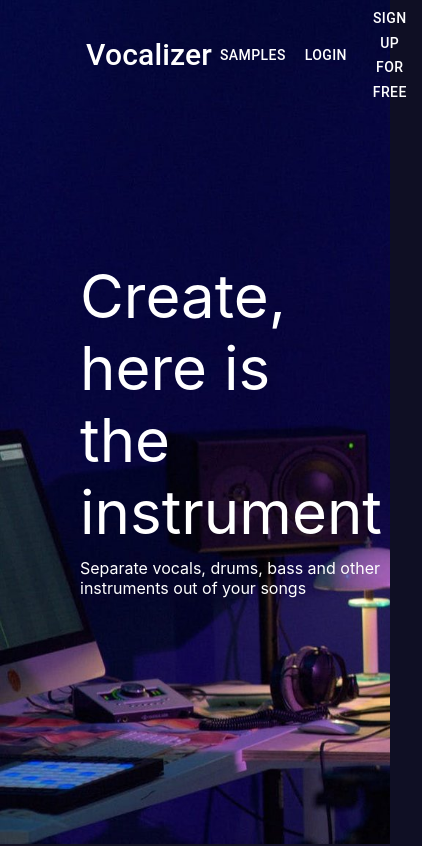
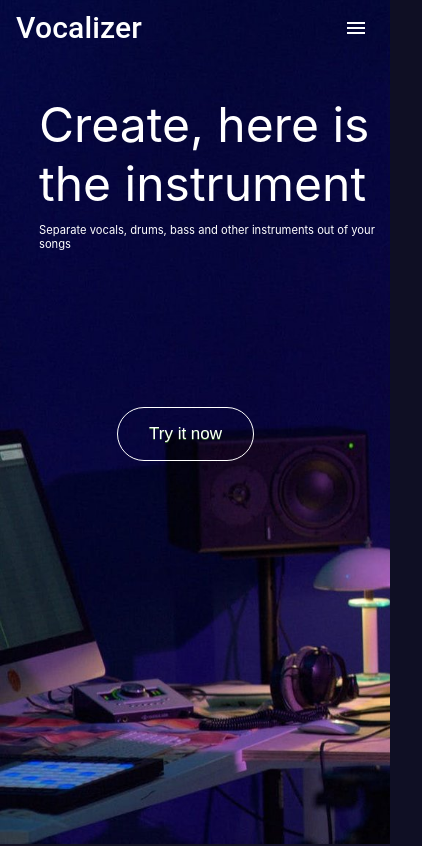
Before and after one commit to whiteRa2bit/vocalizer, a React (Create React App) app: page / in a window 390 px wide. Shown: the top 846 px of the page, 422 px wide, since content can reach past the window. Built offline with nearby package versions, Linux system fonts and the light colour scheme.

Commit message:
Add responsive bar + media styles

```diff
--- /dev/null
+++ b/src/components/AppBarCollapse.jsx
@@ -0,0 +1,59 @@
+/**
+ * Code from the below medium post, only updated for latest material UI, using a
+ * Menu for the popup and with breakpoints that work.
+ *
+ * https://medium.com/@habibmahbub/create-appbar-material-ui-responsive-like-bootstrap-1a65e8286d6f
+ */
+import React from "react";
+import { Button, MenuItem } from "@material-ui/core";
+import { withStyles } from "@material-ui/core/styles";
+import ButtonAppBarCollapse from "./ButtonAppBarCollapse";
+import {Link} from "react-router-dom"
+
+
+const styles = theme => ({
+  root: {
+    position: "absolute",
+    right: 0
+  },
+  buttonBar: {
+    [theme.breakpoints.down("xs")]: {
+      display: "none"
+    },
+    margin: "10px",
+    paddingLeft: "16px",
+    right: 10,
+    position: "relative",
+    width: "100%",
+    background: "transparent"
+  }
+});
+
+const AppBarCollapse = props => (
+  <div className={props.classes.root}>
+    <ButtonAppBarCollapse>
+      <Link to='/samples' className='AppBarColapseLink'>
+        <Button color="inherit"> Samples </Button>
+      </Link>
+      <Link to='/login' className='AppBarColapseLink'>
+        <Button color="inherit">Login</Button>
+      </Link>
+      <Link to='/signup' className='AppBarColapseLink'>
+        <Button color="inherit" className='SignUpButton'> Sign up for free</Button>
+      </Link>
+    </ButtonAppBarCollapse>
+    <div className={props.classes.buttonBar} id="appbar-collapse">
+      <Link to='/samples' className='AppBarLink'>
+        <Button color="inherit"> Samples </Button>
+      </Link>
+      <Link to='/login' className='AppBarLink'>
+        <Button color="inherit">Login</Button>
+      </Link>
+      <Link to='/signup' className='AppBarLink'>
+        <Button color="inherit" className='SignUpButton'> Sign up for free</Button>
+      </Link>
+    </div>
+  </div>
+);
+
+export default withStyles(styles)(AppBarCollapse);
--- /dev/null
+++ b/src/components/ButtonAppBarCollapse.jsx
@@ -0,0 +1,61 @@
+import React from "react";
+import { withStyles } from "@material-ui/core/styles";
+import { Menu } from "@material-ui/core";
+import IconButton from "@material-ui/core/IconButton";
+import MenuIcon from '@material-ui/icons/Menu';
+
+const styles = theme => ({
+  buttonCollapse: {
+    [theme.breakpoints.up("sm")]: {
+      display: "none"
+    },
+    margin: "10px",
+    boxShadow: "none"
+  }
+});
+
+class ButtonAppBarCollapse extends React.Component {
+  constructor(props) {
+    super(props);
+    this.state = {
+      anchorEl: null
+    };
+    this.handleMenu = this.handleMenu.bind(this);
+  }
+  handleMenu = event => {
+    this.setState({ anchorEl: event.currentTarget });
+  };
+  handleClose = () => {
+    this.setState({ anchorEl: null });
+  };
+  render() {
+    const { classes } = this.props;
+    const { anchorEl } = this.state;
+    const open = Boolean(anchorEl);
+
+    return (
+      <div className={classes.buttonCollapse}>
+        <IconButton onClick={this.handleMenu}>
+          <MenuIcon style={{color: 'white'}}/>
+        </IconButton>
+        <Menu
+          id="menu-appbar"
+          anchorEl={anchorEl}
+          anchorOrigin={{
+            vertical: "top",
+            horizontal: "right"
+          }}
+          transformOrigin={{
+            vertical: "top",
+            horizontal: "right"
+          }}
+          open={open}
+          onClose={this.handleClose}
+        >
+          {this.props.children}
+        </Menu>
+      </div>
+    );
+  }
+}
+export default withStyles(styles)(ButtonAppBarCollapse);
--- a/src/components/HomePageBar.jsx
+++ b/src/components/HomePageBar.jsx
@@ -6,6 +6,7 @@ import Button from '@material-ui/core/Button';
 import { makeStyles } from '@material-ui/core/styles';
 import {Link} from "react-router-dom"
 import { withRouter } from "react-router-dom";
+import AppBarCollapse from "./AppBarCollapse";
 
 const useStyles = makeStyles(theme => ({
     root: {
@@ -15,19 +16,11 @@ const useStyles = makeStyles(theme => ({
       marginRight: theme.spacing(2),
     },
     title: {
-      'margin-left': 70,
+      'margin-left': '0%',
       float: "left",
       'text-align': "left",
       'font-size': 20,
       flexGrow: 1,
-    },
-    paper: {
-      position: 'absolute',
-      width: 400,
-      backgroundColor: theme.palette.background.paper,
-      border: '2px solid #000',
-      boxShadow: theme.shadows[5],
-      padding: theme.spacing(2, 4, 3),
     },
 }));
 
@@ -44,16 +37,10 @@ const HomePageBar = () => {
                   Vocalizer
                 </Link>
             </Typography>
-                <Link to='/samples' className='AppBarLink'>
-                  <Button color="inherit"> Samples </Button>
-                </Link>
-                <Link to='/login' className='AppBarLink'>
-                  <Button color="inherit">Login</Button>
-                </Link>
-                <Link to='/signup' className='AppBarLink'>
-                  <Button color="inherit" className='SignUpButton'> Sign up for free</Button>
-                </Link>
+
                 {/* <Button color="inherit" onClick={handleClick}>Login</Button> */}
+
+            <AppBarCollapse></AppBarCollapse>
           </Toolbar>
         </AppBar>
     )
--- a/src/components/MyTracksPage.jsx
+++ b/src/components/MyTracksPage.jsx
@@ -238,7 +238,7 @@ function MyTracksPage() {
                 <div className = 'Audio'>
                     <div className='AudioInfo' id='drumsInfo'>
                         <div className='AudioName'>
-                            <p> Drums </p>
+                            <p> Drum </p>
                         </div>
                         <div className='VolumeContainer'>
                             <Grid container spacing={1} className='VolumeGridContainer'>
--- a/src/styles/HomePage.css
+++ b/src/styles/HomePage.css
@@ -11,8 +11,8 @@
   }
 
   .FirstHomePage {
-    margin-top: 150px;
-    margin-left: 80px;
+    margin-top: 10%;
+    margin-left: 10%;
     float: left;
 
     text-align: left;
@@ -21,7 +21,7 @@
   }
 
   .FirstHomePageHeader {
-    font-size: 60px;
+    font-size: 4em;
   }
 
   .FirstHomePageInfo {
@@ -29,9 +29,38 @@
   }
 
   .FirstHomePageStart {
-    margin-top: 290px;
-    margin-right: 150px;
-    float: right;
+    /* margin-top: 290px; */
+    /* margin-right: 150px; */
+    float: left;
+    margin-top: 20%;
+    margin-left: 20%;
+  }
+
+  @media only screen and (max-width: 910px) {
+    .FirstHomePageHeader {
+      font-size: 3em;
+    }
+    .FirstHomePageInfo {
+      font-size: 0.7em;
+    }
+  }
+
+  @media only screen and (max-width: 691px) {
+    .FirstHomePageHeader {
+      font-size: 3em;
+    }
+    .FirstHomePageInfo {
+      font-size: 0.7em;
+    }
+    .FirstHomePageStart {
+      /* margin-top: 290px; */
+      /* margin-right: 150px; */
+      float: left;
+      margin-top: 40%;
+      margin-left: 30%;
+    }
+
+
   }
 
 
--- a/src/styles/HomePageBar.css
+++ b/src/styles/HomePageBar.css
@@ -2,6 +2,16 @@
     /* font: bold 11px Arial; */
     text-decoration: none;
     color: white;
+}
+
+.AppBarColapseLink {
+    /* font: bold 11px Arial; */
+    text-decoration: none;
+    color: black;
+}
+
+.AppBarColapseLink:hover {
+    text-decoration: underline;
 }
 
 .AppBarLink:hover {
--- a/src/styles/MyTracks.css
+++ b/src/styles/MyTracks.css
@@ -52,3 +52,53 @@
 #progressDiv {
     margin-top: 15%;
 }
+
+@media only screen and (max-width: 900px) {
+    .AudioInfo {
+        /* height: 9vh; */
+        overflow: hidden;
+        float: left;
+        display: flex;
+        width: 20%;
+        margin-right: 3%;
+        /* border:1px solid white; */
+
+    }
+    .WaveForm {
+        width: 75%;
+        height: 10vh;
+        float: right;
+        /* margin: 0 auto; */
+    }
+    .VolumeContainer {
+        margin-right: 10%;
+        margin-top: 10%;
+        width: 50%;
+        float: right;
+    }
+}
+
+@media only screen and (max-width: 750px) {
+    .AudioInfo {
+        /* height: 9vh; */
+        overflow: hidden;
+        float: left;
+        display: flex;
+        width: 40%;
+        margin-right: 3%;
+        /* border:1px solid white; */
+
+    }
+    .WaveForm {
+        width: 45%;
+        height: 10vh;
+        float: right;
+        /* margin: 0 auto; */
+    }
+    .VolumeContainer {
+        margin-right: 10%;
+        margin-top: 10%;
+        width: 50%;
+        float: right;
+    }
+}
```
